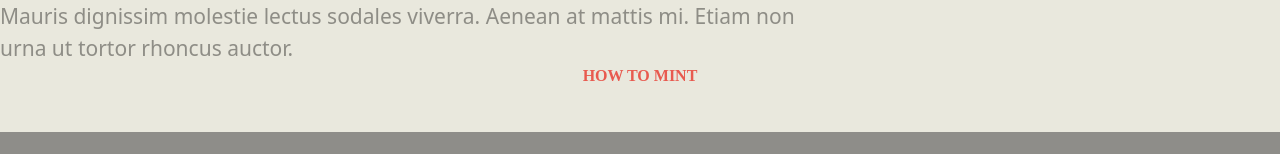
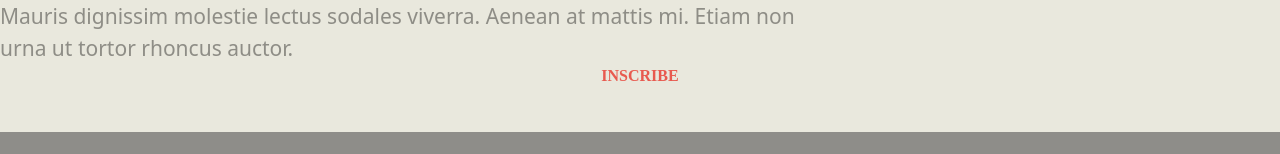
Before and after one commit to velikanghost/sewersociety, a Next.js app: page / in a window 1280 px wide. Shown: the part 1600-1754 px from the top of the page. Built offline with nearby package versions, Linux system fonts and the light colour scheme; a web font is replaced by a local one.

Commit message:
added inscribe

```diff
--- a/pages/index.tsx
+++ b/pages/index.tsx
@@ -24,7 +24,7 @@ export default function Home() {
         <div className="text-center font-bold font-intro uppercase pb-8">
           <Link href="/sewer">
           <h3 className=" text-center font-semibold text-[px] font-intro pb-[12px] text-[#e85a4f]">
-          How to Mint
+          inscribe
           </h3>
           </Link>
         </div>
```
